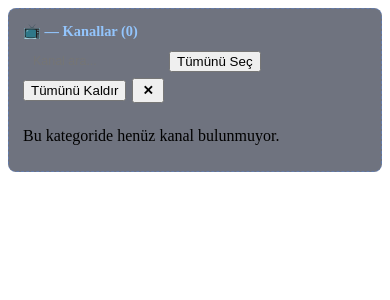
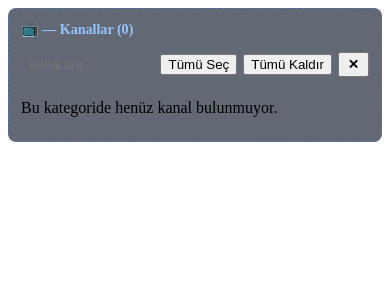
Before and after one commit to misafirkarsila-maker/iptvfilter, a FastAPI app: template app/templates/partials/channel_list.html in a window 390 px wide. Shown: the top 300 px of the page. Run offline with FastAPI, Linux system fonts and the light colour scheme; the template is opened without the code that fills it, so the values that code supplies are empty.

Commit message:
feat: Single-accordion channel drawer and responsive mobile styles

```diff
--- a/app/templates/partials/channel_list.html
+++ b/app/templates/partials/channel_list.html
@@ -1,29 +1,37 @@
 <!-- Kategori İçindeki Kanalları Yönetme Çekmecesi (Live TV) -->
-<div class="channel-drawer" id="channel-drawer-{{ category.id }}" style="margin: 8px 0 14px 0; padding: 14px; background: rgba(15, 23, 42, 0.6); border: 1px dashed rgba(79, 140, 255, 0.35); border-radius: 8px;">
-  <div style="display: flex; justify-content: space-between; align-items: center; margin-bottom: 12px; flex-wrap: wrap; gap: 10px;">
+<div class="channel-drawer" id="channel-drawer-{{ category.id }}" style="margin: 8px 0 14px 0; padding: 12px; background: rgba(15, 23, 42, 0.65); border: 1px dashed rgba(79, 140, 255, 0.35); border-radius: 8px;">
+  <style>
+    @media (max-width: 640px) {
+      .channel-controls-bar { width: 100%; margin-top: 6px; }
+      .channel-controls-bar input { flex: 1 !important; min-width: 90px !important; }
+      .channel-grid-responsive { grid-template-columns: 1fr !important; max-height: 260px !important; }
+    }
+  </style>
+
+  <div style="display: flex; justify-content: space-between; align-items: center; margin-bottom: 10px; flex-wrap: wrap; gap: 8px;">
     <div style="display: flex; align-items: center; gap: 8px;">
-      <span style="font-weight: 600; font-size: 0.9rem; color: #93c5fd;">📺 {{ category.name }} — Kanallar ({{ streams|length }})</span>
+      <span style="font-weight: 600; font-size: 0.88rem; color: #93c5fd;">📺 {{ category.name }} — Kanallar ({{ streams|length }})</span>
     </div>
 
-    <div style="display: flex; gap: 6px; align-items: center; flex-wrap: wrap;">
+    <div class="channel-controls-bar" style="display: flex; gap: 6px; align-items: center; flex-wrap: wrap;">
       <input type="text" placeholder="Kanal ara..." oninput="filterChannelsInDrawer(this, '{{ category.id }}')"
-             style="padding: 4px 10px; font-size: 0.78rem; border-radius: 6px; border: 1px solid var(--line); background: var(--bg); color: var(--txt); width: 140px;">
+             style="padding: 4px 8px; font-size: 0.78rem; border-radius: 6px; border: 1px solid var(--line); background: var(--bg); color: var(--txt); width: 120px;">
 
       <button class="btn xs" type="button"
               hx-post="/categories/{{ category.id }}/streams/bulk"
               hx-vals='{"action":"enable"}'
-              hx-target="#channel-drawer-{{ category.id }}" hx-swap="outerHTML">Tümünü Seç</button>
+              hx-target="#channel-drawer-{{ category.id }}" hx-swap="outerHTML">Tümü Seç</button>
 
       <button class="btn xs ghost" type="button"
               hx-post="/categories/{{ category.id }}/streams/bulk"
               hx-vals='{"action":"disable"}'
-              hx-target="#channel-drawer-{{ category.id }}" hx-swap="outerHTML">Tümünü Kaldır</button>
+              hx-target="#channel-drawer-{{ category.id }}" hx-swap="outerHTML">Tümü Kaldır</button>
 
       <button class="btn xs ghost" type="button" onclick="document.getElementById('channel-drawer-{{ category.id }}').remove()" title="Kapat" style="padding: 3px 8px; font-weight: bold;">✕</button>
     </div>
   </div>
 
-  <div class="channel-grid" id="channel-grid-{{ category.id }}" style="display: grid; grid-template-columns: repeat(auto-fill, minmax(240px, 1fr)); gap: 6px; max-height: 320px; overflow-y: auto; padding-right: 6px;">
+  <div class="channel-grid channel-grid-responsive" id="channel-grid-{{ category.id }}" style="display: grid; grid-template-columns: repeat(auto-fill, minmax(220px, 1fr)); gap: 6px; max-height: 320px; overflow-y: auto; padding-right: 6px;">
     {% for s in streams %}
     <div class="channel-item" data-name="{{ s.name|lower }}" style="display: flex; align-items: center; gap: 8px; padding: 6px 10px; background: rgba(255, 255, 255, 0.03); border: 1px solid rgba(255, 255, 255, 0.06); border-radius: 6px; font-size: 0.8rem; transition: background 0.15s;">
       <input type="checkbox" id="stream-cb-{{ s.id }}" {% if s.enabled %}checked{% endif %}
```
Also changed, not shown: app/templates/index.html (+16 -0 lines), app/templates/provider.html (+18 -3 lines).
